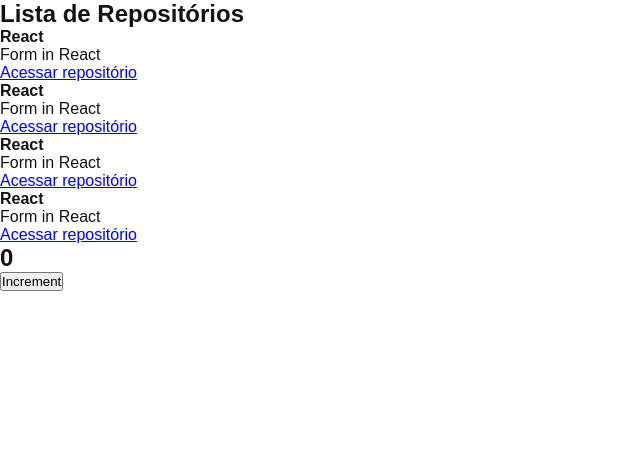
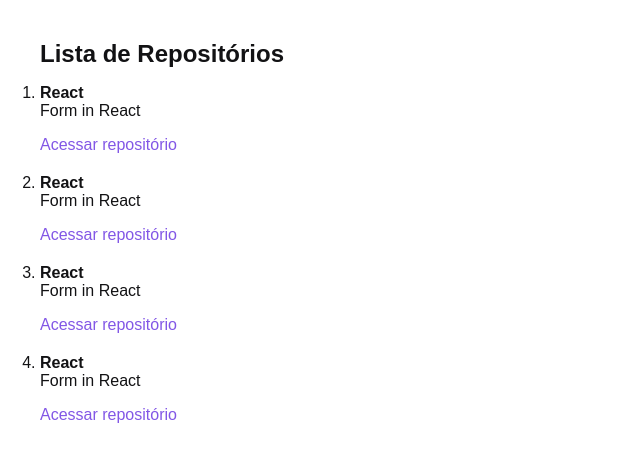
Before and after one commit to claudiobelempb/github-explorer, a React app: page / in a window 1280 px wide. Shown: the top 462 px of the page, without its empty margins (0-640 px from the left). Built offline with nearby package versions, Linux system fonts and the light colour scheme.

Commit message:
Estilização da listagem

```diff
--- a/src/App.jsx
+++ b/src/App.jsx
@@ -1,13 +1,11 @@
 import './styles/global.scss';
 import { ListDefault } from './components/ListDefault';
-import { Counter } from './components/Counter'
 
 
 export function App() {
   return (
     <>
      <ListDefault title={'Lista de Repositórios'}/>
-     <Counter />
     </>
   )
 }
--- /dev/null
+++ b/src/components/ListDefault/ListDefault.scss
@@ -0,0 +1,30 @@
+section.repository-list {
+  margin: 40px;
+
+  h1 {
+    margin-bottom: 16px;
+  }
+
+  ul {
+    list-style: none;
+
+    li {
+      list-style-type: node;
+      & + li {
+        margin-top: 20px;
+      }
+      p: {
+        font-size: 16px;
+        color: #444;
+        margin-top: 8px;
+      }
+      a {
+        display: inline-block;
+        text-decoration: none;
+        margin-top: 16px;
+        color: #8257e6;
+      }
+    }
+  }
+
+}
--- a/src/components/ListDefault/ListDefaultItem.jsx
+++ b/src/components/ListDefault/ListDefaultItem.jsx
@@ -1,3 +1,4 @@
+import '../ListDefault/ListDefault.scss';
 const repositoryName = 'unform2';
 
 export function ListDefaultItem(props) {
--- a/src/components/ListDefault/index.jsx
+++ b/src/components/ListDefault/index.jsx
@@ -8,7 +8,7 @@
 
 export function ListDefault(props) {
   return (
-    <section>
+    <section className={'repository-list'}>
       <h1>{props.title}</h1>
 
       <ul>
```
Also changed, not shown: src/components/ListDefault/style.scss (deleted).
